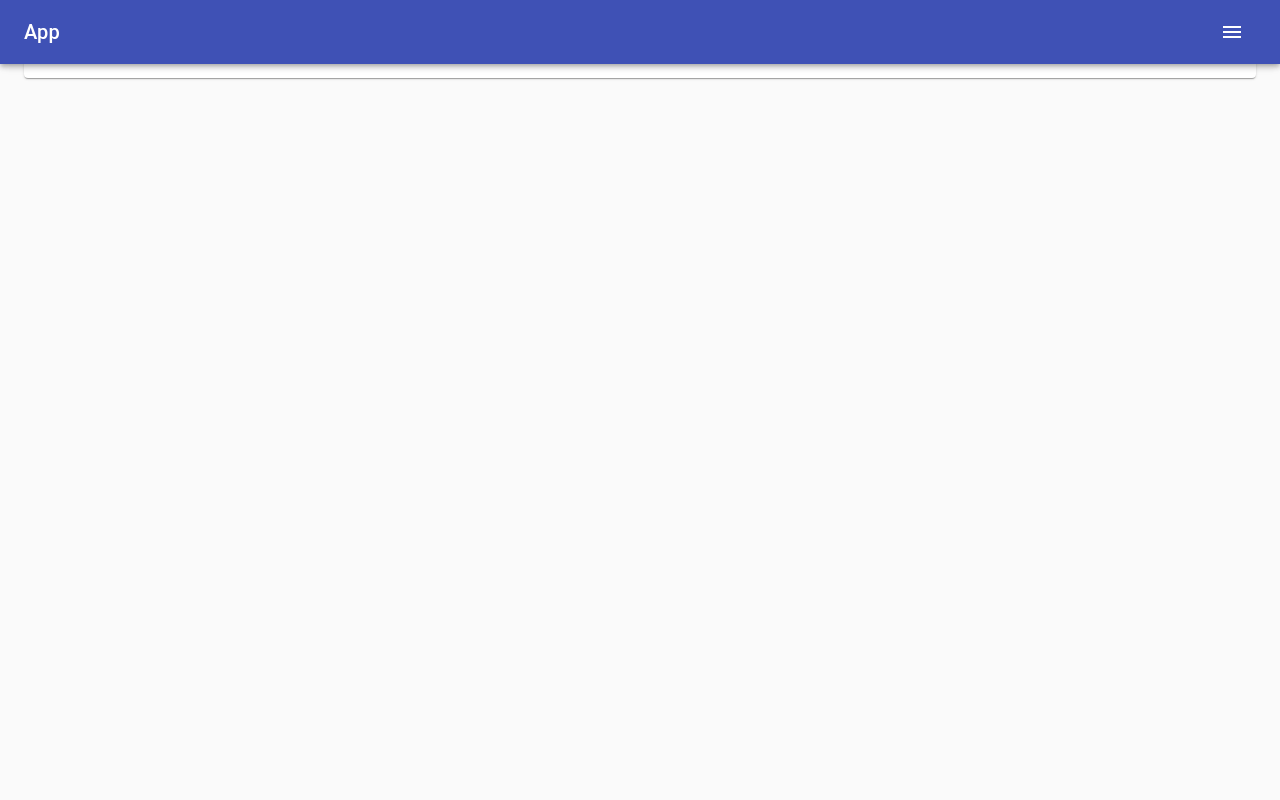
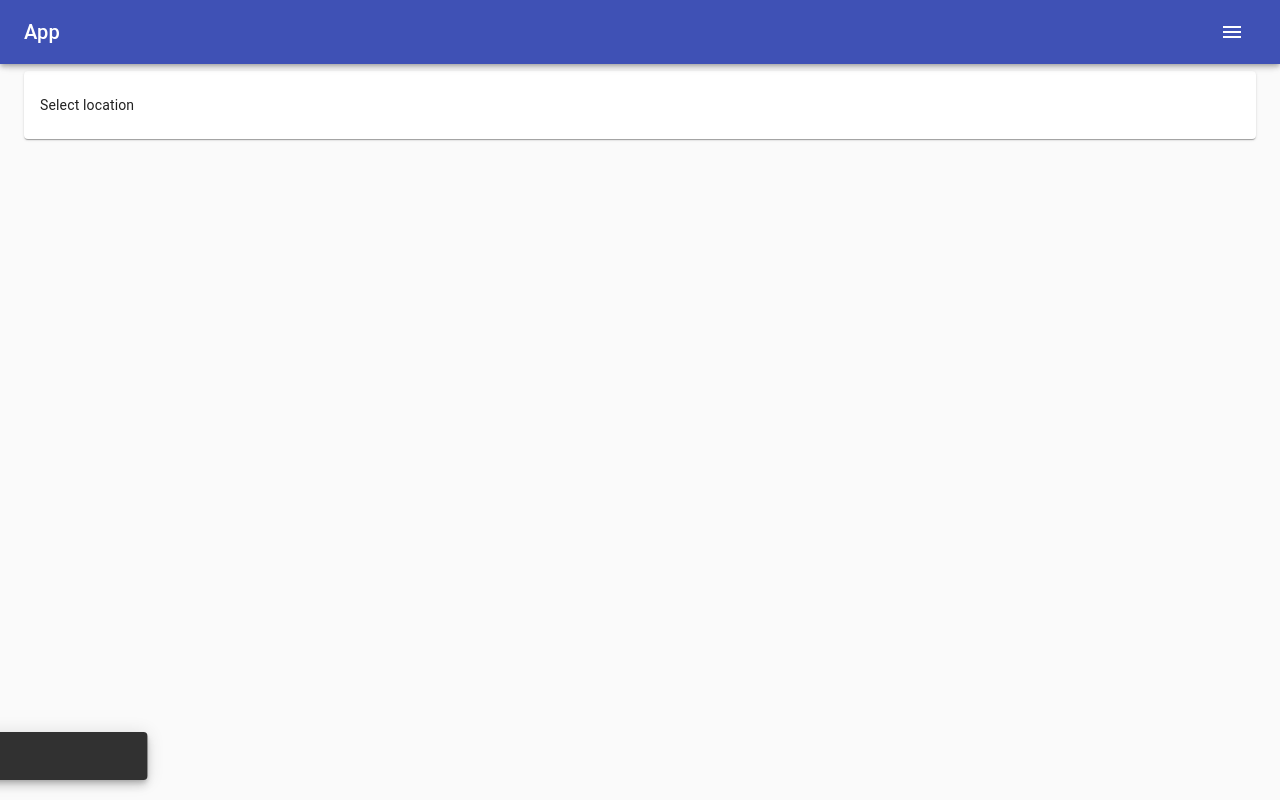
Before and after one commit to sanjsanj/react-materialui-study, a React (Create React App) app: page / in a window 1280 px wide. Built offline with nearby package versions, Linux system fonts and the light colour scheme; the HTML template or start-up script is replaced by a standard one.

Commit message:
Add notification snackbars

```diff
--- a/package.json
+++ b/package.json
@@ -5,6 +5,7 @@
   "dependencies": {
     "@material-ui/core": "^4.0.0",
     "@material-ui/icons": "^4.0.0",
+    "notistack": "^0.8.5",
     "react": "^16.8.6",
     "react-dom": "^16.8.6",
     "react-scripts": "3.0.1"
--- a/src/App.js
+++ b/src/App.js
@@ -2,22 +2,41 @@
 import CssBaseline from "@material-ui/core/CssBaseline";
 import Container from "@material-ui/core/Container";
 import Collapse from "@material-ui/core/Collapse";
+import { SnackbarProvider, withSnackbar } from "notistack";
 
 import ProgressBar from "./ProgressBar";
 import AppBar from "./AppBar";
 import Title from "./Title";
 import Location from "./Location";
 
-function App() {
+function App(props) {
   const [loading, setLoading] = React.useState(true);
 
   React.useEffect(() => {
+    props.enqueueSnackbar("First message", {
+      variant: "warning",
+      autoHideDuration: 1000,
+    });
+    props.enqueueSnackbar("Second message!", {
+      variant: "error",
+      autoHideDuration: 1000,
+    });
+    props.enqueueSnackbar("Third message, Logged in", {
+      variant: "success",
+      autoHideDuration: 1000,
+    });
+    props.enqueueSnackbar("Fourth message", {
+      variant: "info",
+      autoHideDuration: 1000,
+    });
+    props.enqueueSnackbar("Fifth message", {});
+
     const loadingTimeout = setTimeout(() => {
       setLoading(false);
     }, 5000);
 
     return () => clearTimeout(loadingTimeout);
-  }, []);
+  }, [props]);
 
   return (
     <>
@@ -38,4 +57,14 @@
   );
 }
 
-export default App;
+const AppHoc = withSnackbar(App);
+
+function AppWithNotifications() {
+  return (
+    <SnackbarProvider maxSnack={6}>
+      <AppHoc />
+    </SnackbarProvider>
+  );
+}
+
+export default AppWithNotifications;
```
